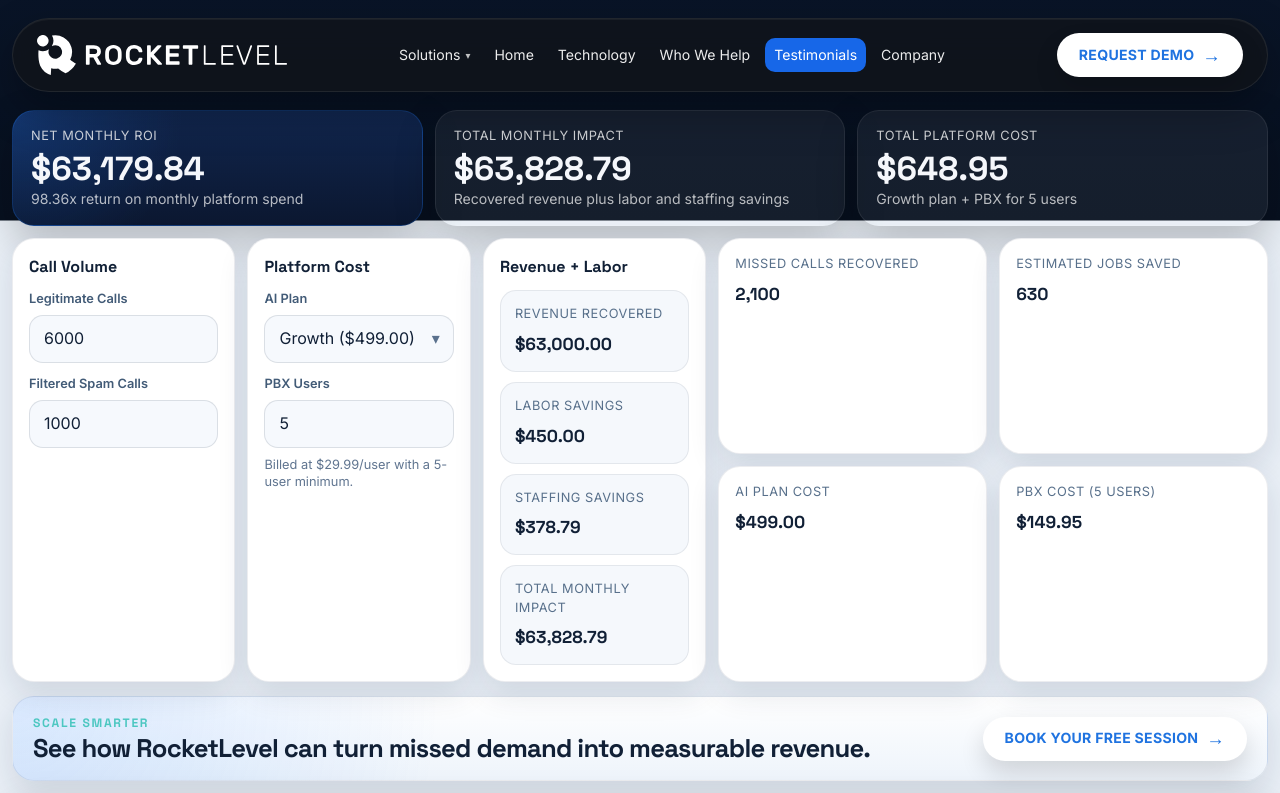
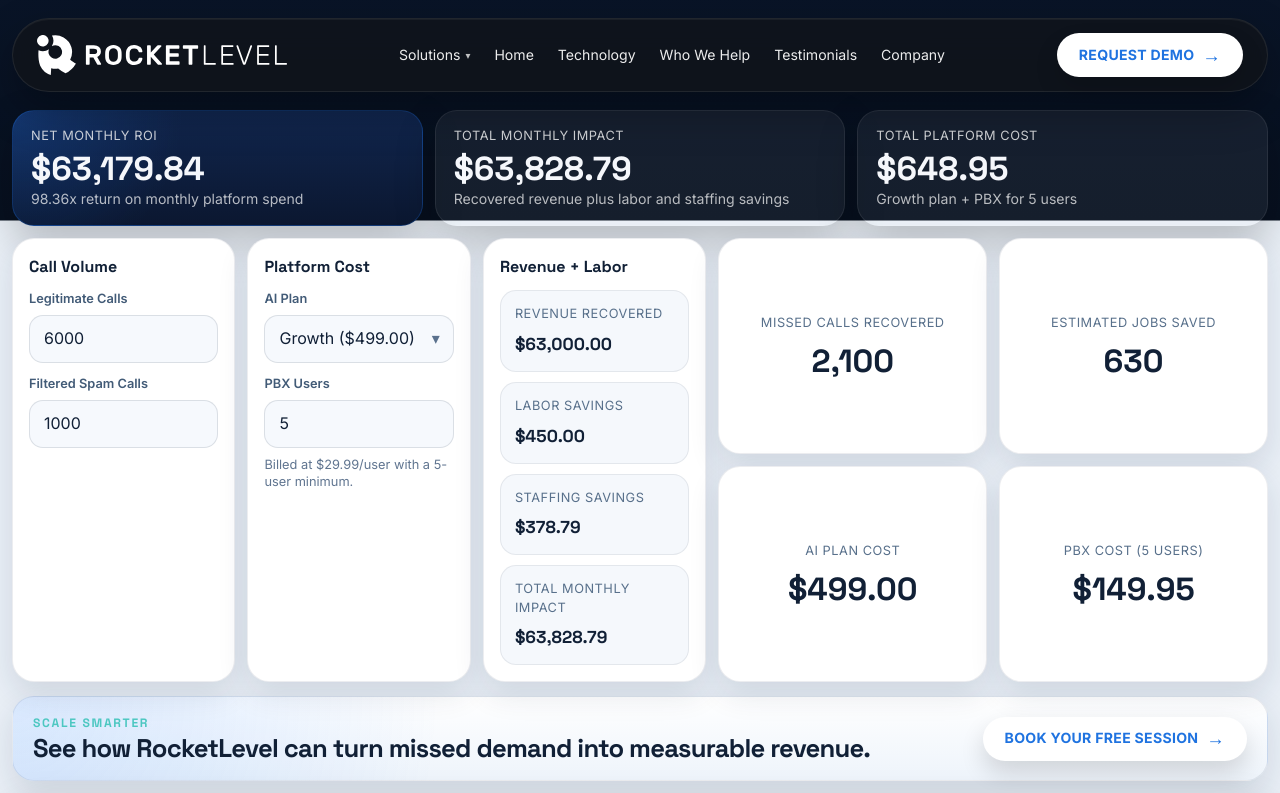
Before and after one commit to jakeconcharl/rocketnaparoicalculator, a React (Vite) app: page / in a window 1280 px wide. Shown: the top 793 px of the page. Built offline with nearby package versions, Linux system fonts and the light colour scheme.

Commit message:
Center result values and neutralize nav highlight

```diff
--- a/src/App.tsx
+++ b/src/App.tsx
@@ -98,11 +98,7 @@
                 </div>
               </div>
               {primaryNav.map((item) => (
-                <a
-                  key={item.label}
-                  href={item.href}
-                  aria-current={item.label === "Testimonials" ? "page" : undefined}
-                >
+                <a key={item.label} href={item.href}>
                   {item.label}
                 </a>
               ))}
--- a/src/styles.css
+++ b/src/styles.css
@@ -135,11 +135,6 @@
   background: rgba(255, 255, 255, 0.06);
   color: #ffffff;
   outline: none;
-}
-
-.site-nav a[aria-current="page"] {
-  background: #1767e8;
-  color: #ffffff;
 }
 
 .site-nav__dropdown {
@@ -435,7 +430,22 @@
 }
 
 .result-card {
-  min-height: 88px;
+  min-height: 190px;
+  display: flex;
+  flex-direction: column;
+  align-items: center;
+  justify-content: center;
+  text-align: center;
+}
+
+.result-card span {
+  margin-bottom: 12px;
+}
+
+.result-card strong {
+  margin-top: 0;
+  font-size: 2rem;
+  line-height: 1.05;
 }
 
 .cta-band {
```
